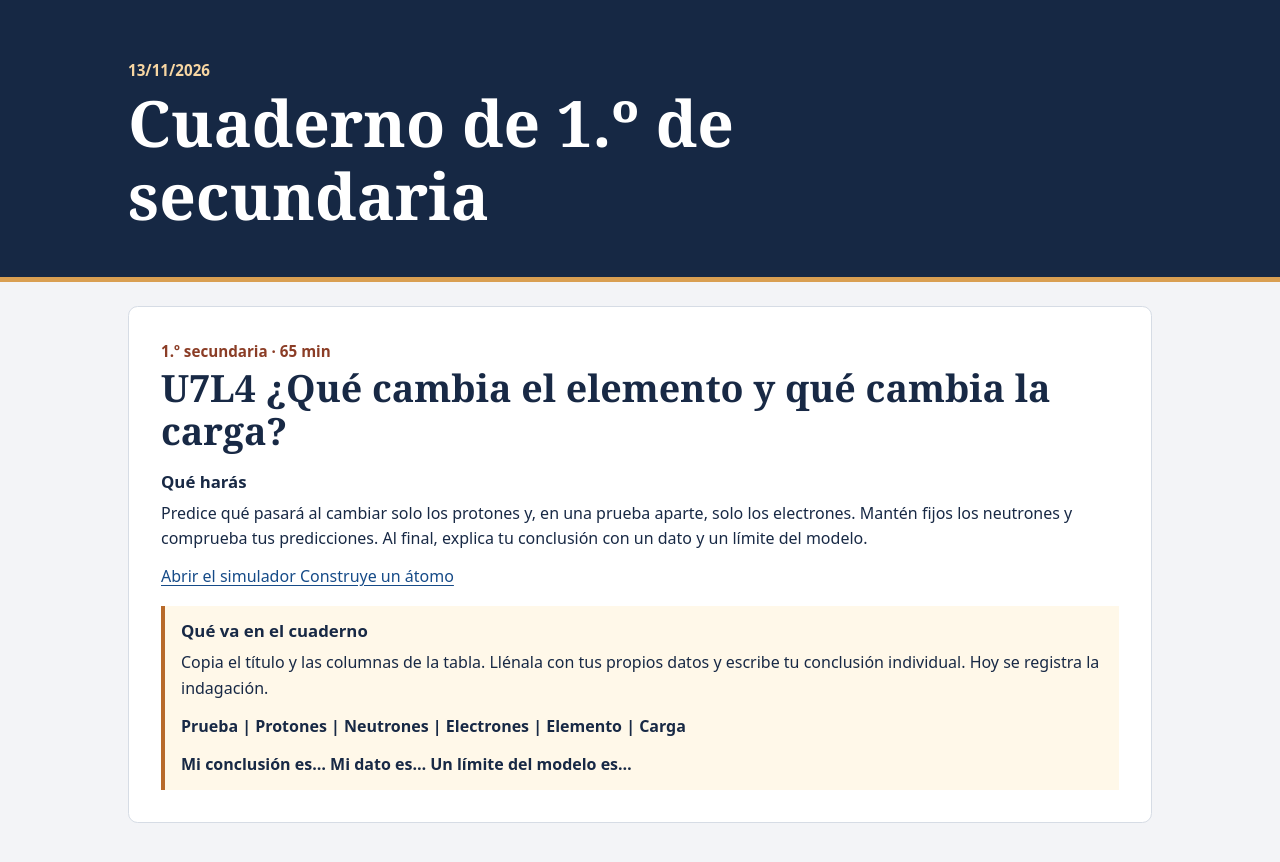
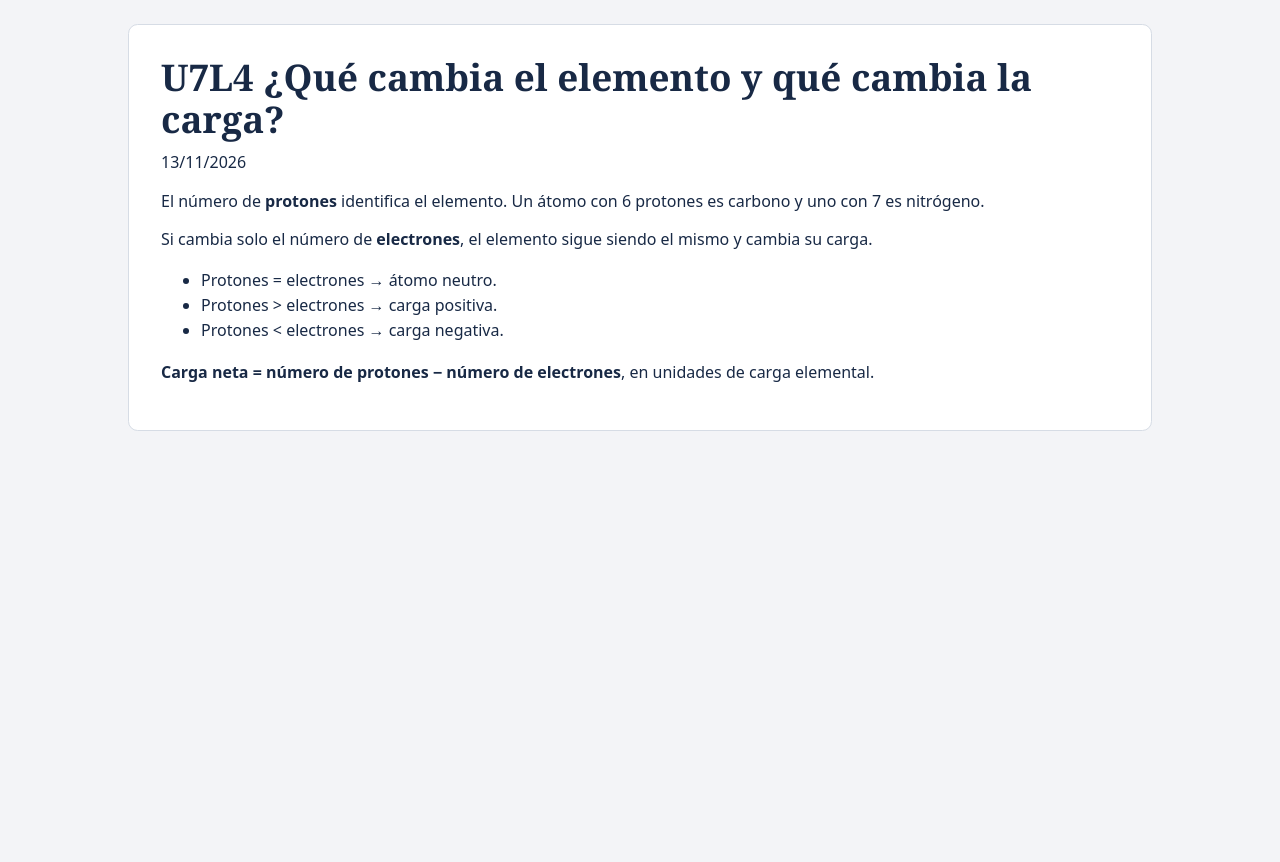
Before and after one commit to jorggefm/md-clases-emergencia, a plain HTML site: page recursos/1s/u07/l04/p03/cuaderno-2026-11-13/index.html in a window 1280 px wide. After the commit the page ends 800 px from the top, so only its background shows below. Drawn offline with Linux system fonts and the light colour scheme.

Commit message:
Deja solo las notas de cuaderno en los enlaces de clase

```diff
--- a/recursos/1s/u07/l04/p03/cuaderno-2026-11-13/cuaderno.css
+++ b/recursos/1s/u07/l04/p03/cuaderno-2026-11-13/cuaderno.css
@@ -71,3 +71,5 @@ figure a { display: block; }
 img { display: block; width: 100%; height: auto; border: 1px solid #d6dce5; }
 figcaption { margin-top: .35rem; font-size: .95rem; }
 .hoja-unica { width: min(100%, 40rem); margin-inline: auto; }
+
+main h1 { max-width: none; margin: 0 0 .6rem; font-size: clamp(1.5rem, 4vw, 2.3rem); }
--- a/recursos/1s/u07/l04/p03/cuaderno-2026-11-13/index.html
+++ b/recursos/1s/u07/l04/p03/cuaderno-2026-11-13/index.html
@@ -8,26 +8,18 @@
   <link rel="stylesheet" href="cuaderno.css">
 </head>
 <body>
-  <header class="cabecera">
-    <div class="contenedor">
-      <p class="fecha"><time datetime="2026-11-13">13/11/2026</time></p>
-      <h1>Cuaderno de 1.º de secundaria</h1>
-    </div>
-  </header>
-
   <main class="contenedor">
-    <section id="1s" aria-labelledby="atomo">
-      <p class="grado">1.º secundaria · 65 min</p>
-      <h2 id="atomo">U7L4 ¿Qué cambia el elemento y qué cambia la carga?</h2>
-      <h3>Qué harás</h3>
-      <p>Predice qué pasará al cambiar solo los protones y, en una prueba aparte, solo los electrones. Mantén fijos los neutrones y comprueba tus predicciones. Al final, explica tu conclusión con un dato y un límite del modelo.</p>
-      <p><a href="https://phet.colorado.edu/es/simulations/build-an-atom">Abrir el simulador Construye un átomo</a></p>
-      <div class="cuaderno">
-        <h3>Qué va en el cuaderno</h3>
-        <p>Copia el título y las columnas de la tabla. Llénala con tus propios datos y escribe tu conclusión individual. Hoy se registra la indagación.</p>
-        <p class="modelo">Prueba | Protones | Neutrones | Electrones | Elemento | Carga</p>
-        <p class="modelo">Mi conclusión es… Mi dato es… Un límite del modelo es…</p>
-      </div>
+    <section>
+      <h1>U7L4 ¿Qué cambia el elemento y qué cambia la carga?</h1>
+      <p><time datetime="2026-11-13">13/11/2026</time></p>
+      <p>El número de <strong>protones</strong> identifica el elemento. Un átomo con 6 protones es carbono y uno con 7 es nitrógeno.</p>
+      <p>Si cambia solo el número de <strong>electrones</strong>, el elemento sigue siendo el mismo y cambia su carga.</p>
+      <ul>
+        <li>Protones = electrones → átomo neutro.</li>
+        <li>Protones &gt; electrones → carga positiva.</li>
+        <li>Protones &lt; electrones → carga negativa.</li>
+      </ul>
+      <p><strong>Carga neta = número de protones − número de electrones</strong>, en unidades de carga elemental.</p>
     </section>
   </main>
 </body>
--- a/recursos/2s/u07/l04/p03/cuaderno-2026-11-13/cuaderno.css
+++ b/recursos/2s/u07/l04/p03/cuaderno-2026-11-13/cuaderno.css
@@ -71,3 +71,5 @@ figure a { display: block; }
 img { display: block; width: 100%; height: auto; border: 1px solid #d6dce5; }
 figcaption { margin-top: .35rem; font-size: .95rem; }
 .hoja-unica { width: min(100%, 40rem); margin-inline: auto; }
+
+main h1 { max-width: none; margin: 0 0 .6rem; font-size: clamp(1.5rem, 4vw, 2.3rem); }
--- a/recursos/5s/u07/l04/p03/cuaderno-2026-11-13/cuaderno.css
+++ b/recursos/5s/u07/l04/p03/cuaderno-2026-11-13/cuaderno.css
@@ -71,3 +71,5 @@ figure a { display: block; }
 img { display: block; width: 100%; height: auto; border: 1px solid #d6dce5; }
 figcaption { margin-top: .35rem; font-size: .95rem; }
 .hoja-unica { width: min(100%, 40rem); margin-inline: auto; }
+
+main h1 { max-width: none; margin: 0 0 .6rem; font-size: clamp(1.5rem, 4vw, 2.3rem); }
```
Also changed, not shown: recursos/2s/u07/l04/p03/cuaderno-2026-11-13/index.html (+5 -21 lines), recursos/5s/u07/l04/p03/cuaderno-2026-11-13/index.html (+5 -24 lines), recursos/5s/u07/l04/p03/guia-general-2026-11-13/index.html (+8 -21 lines).
